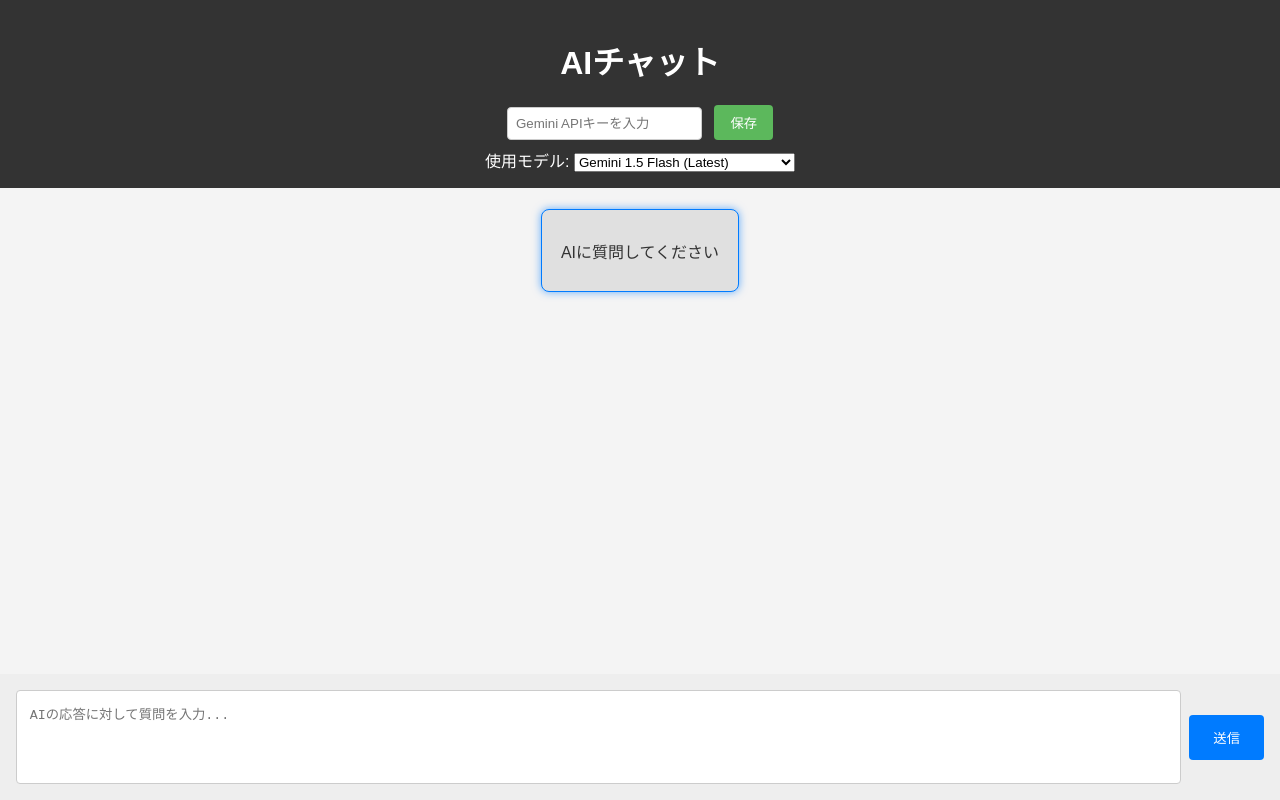
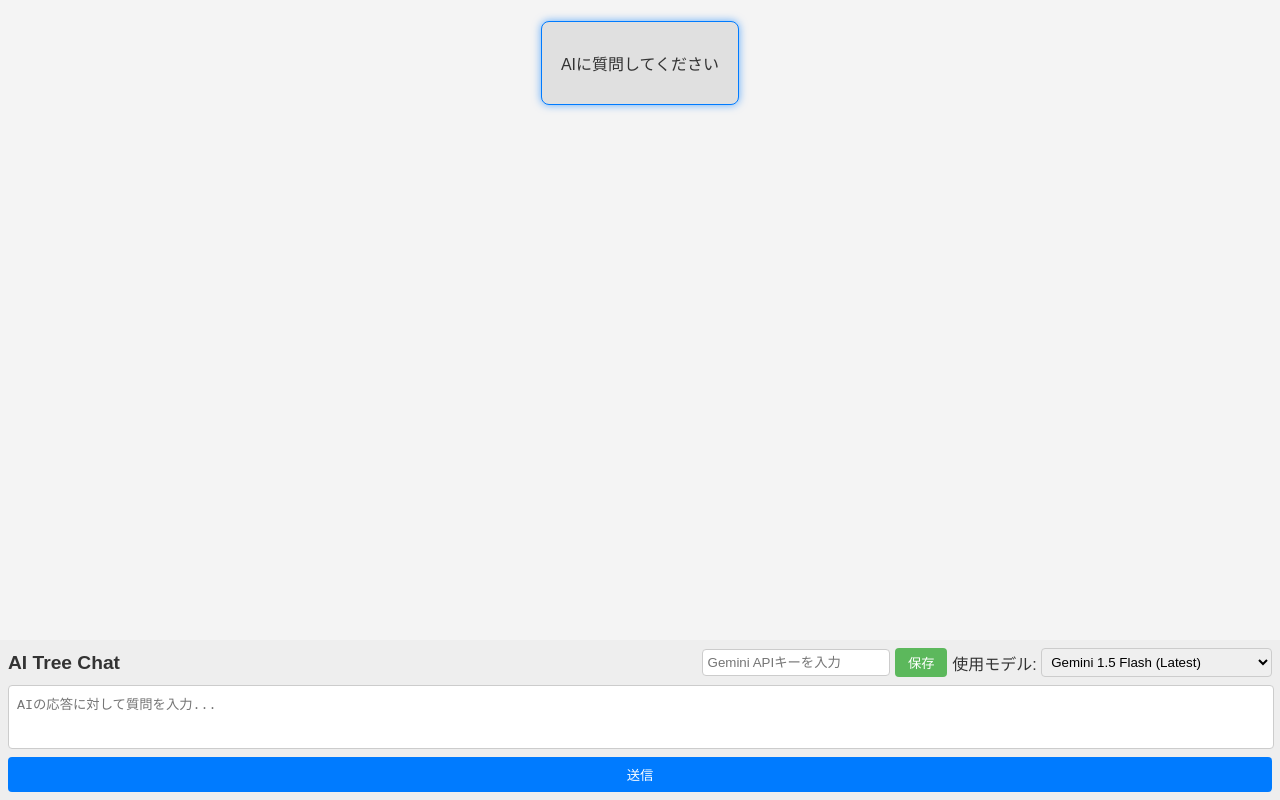
Before and after one commit to nyanko3141592/TreeAIChat, a website built with Vite: page index.html in a window 1280 px wide. Built offline with nearby package versions, Linux system fonts and the light colour scheme; some packages are replaced by stand-ins of ours.

Commit message:
ヘッダー要素をフッターに移動し、スタイルを調整。APIキー入力セクションのレイアウトを改善し、モデル選択セクションのスタイルを追加。全体的なUIの整頓と一貫性を向上。

```diff
--- a/index.html
+++ b/index.html
@@ -8,20 +8,6 @@
     <link rel="stylesheet" href="style.css">
   </head>
   <body>
-    <header>
-      <h1>AIチャット</h1>
-      <div id="api-key-section">
-        <input type="password" id="api-key-input" placeholder="Gemini APIキーを入力">
-        <button id="save-api-key">保存</button>
-        <button id="reset-api-key" style="display:none;">APIキー再入力</button>
-        <div id="model-selection-section" style="margin-top: 0.5rem;">
-          <label for="model-select">使用モデル: </label>
-          <select id="model-select">
-            <!-- Options will be populated by JavaScript -->
-          </select>
-        </div>
-      </div>
-    </header>
 
     <main id="chat-container">
       <!-- 会話ツリーはここに表示されます -->
@@ -29,6 +15,22 @@
 
     <footer>
       <div id="input-area">
+        <!-- ヘッダーから移動してきた要素 -->
+        <div id="header-content-wrapper"> <!-- 新しいラッパー要素 -->
+          <h1>AI Tree Chat</h1>
+          <div id="api-key-section">
+            <input type="password" id="api-key-input" placeholder="Gemini APIキーを入力">
+            <button id="save-api-key">保存</button>
+            <button id="reset-api-key" style="display:none;">APIキー再入力</button>
+            <div id="model-selection-section"> <!-- style="margin-top: 0.5rem;" はCSSで調整 -->
+              <label for="model-select">使用モデル: </label>
+              <select id="model-select">
+                <!-- Options will be populated by JavaScript -->
+              </select>
+            </div>
+          </div>
+        </div>
+        <!-- 元からあった要素 -->
         <textarea id="message-input" placeholder="メッセージを入力..."></textarea>
         <button id="send-button">送信</button>
       </div>
--- a/style.css
+++ b/style.css
@@ -9,26 +9,23 @@ body {
   color: #333;
 }
 
-header {
-  background-color: #333;
-  color: white;
-  padding: 1rem;
-  text-align: center;
-}
-
 #api-key-section {
-  margin-top: 0.5rem;
+  display: flex;
+  align-items: center;
+  gap: 0.3rem;
+  flex-wrap: wrap;
+  justify-content: flex-end;
 }
 
 #api-key-section input {
-  padding: 0.5rem;
-  margin-right: 0.5rem;
+  padding: 0.3rem;
   border: 1px solid #ccc;
   border-radius: 4px;
+  flex-grow: 1;
 }
 
 #api-key-section button {
-  padding: 0.5rem 1rem;
+  padding: 0.3rem 0.8rem;
   background-color: #5cb85c;
   color: white;
   border: none;
@@ -38,6 +35,18 @@ header {
 
 #api-key-section button:hover {
   background-color: #4cae4c;
+}
+
+#model-selection-section {
+  display: flex;
+  align-items: center;
+  gap: 0.3rem;
+}
+
+#model-selection-section select {
+  padding: 0.3rem;
+  border-radius: 4px;
+  border: 1px solid #ccc;
 }
 
 main#chat-container {
@@ -111,36 +120,53 @@ main#chat-container {
 }
 
 footer {
-  padding: 1rem;
+  padding: 0.5rem;
   background-color: #eee;
 }
 
 #input-area {
   display: flex;
+  flex-direction: column;
+}
+
+#header-content-wrapper {
+  display: flex;
+  flex-direction: row;
   align-items: center;
+  justify-content: space-between;
+  margin-bottom: 0.5rem;
+  width: 100%;
+}
+
+#header-content-wrapper h1 {
+  margin: 0 0.5rem 0 0;
+  font-size: 1.2rem;
+  color: #333;
 }
 
 #input-area textarea {
   flex-grow: 1;
-  padding: 0.8rem;
+  padding: 0.5rem;
   border: 1px solid #ccc;
   border-radius: 4px;
   resize: none;
-  min-height: 40px;
-  max-height: 120px;
+  min-height: 30px;
+  max-height: 100px;
   overflow-y: auto;
-  margin-right: 0.5rem;
+  margin-bottom: 0.5rem;
+  width: calc(100% - 1rem);
 }
 
-#input-area button {
-  padding: 0.8rem 1.5rem;
+#input-area button#send-button {
+  padding: 0.5rem 1rem;
   background-color: #007bff;
   color: white;
   border: none;
   border-radius: 4px;
   cursor: pointer;
+  width: 100%;
 }
 
-#input-area button:hover {
+#input-area button#send-button:hover {
   background-color: #0056b3;
 }
```
